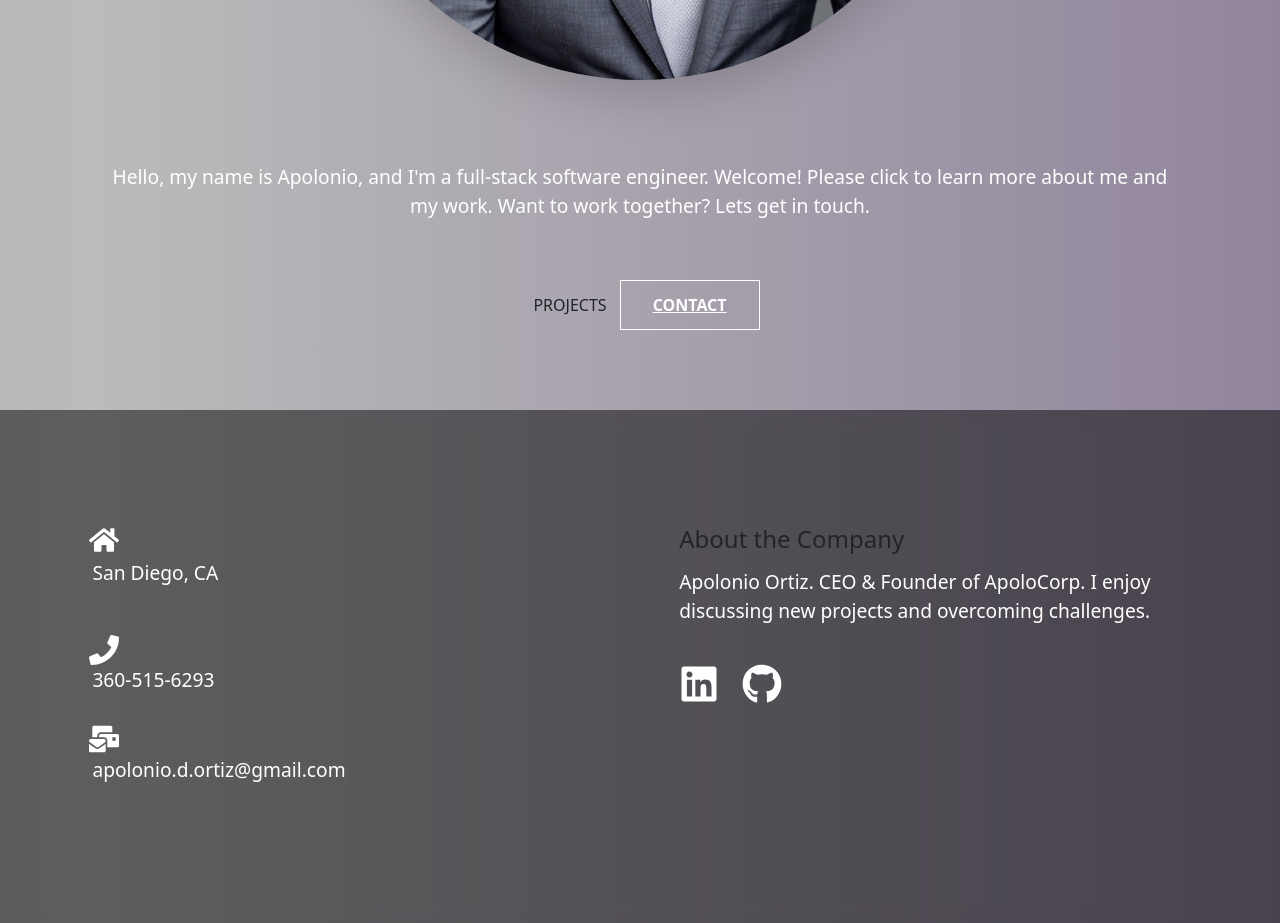
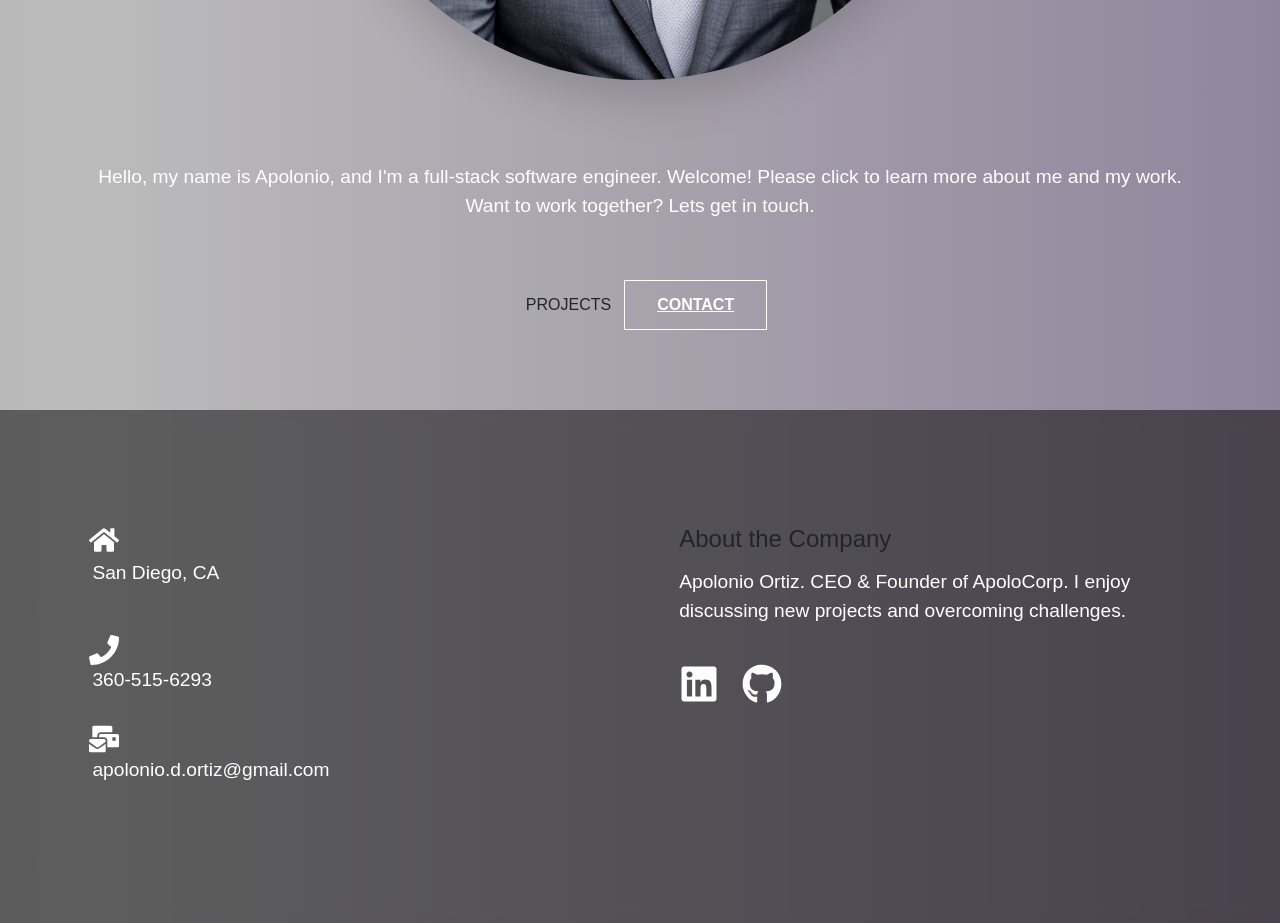
Before and after one commit to SunGodApollo/portfolio-project, a React (Create React App) app: page / in a window 1280 px wide. Shown: the part 1180-2103 px from the top of the page. Built offline with nearby package versions, Linux system fonts and the light colour scheme.

Commit message:
tweaking stuff

```diff
--- a/src/App.css
+++ b/src/App.css
@@ -18,11 +18,13 @@
 
 
 
-@font-face {
-  font-family: 'Abel-Regular.ttf';
-  src: url("./fonts/Abel-Regular.ttf")
-
-}
+  @import url('https://fonts.googleapis.com/css2?family=Abel&display=swap');
+  *{
+    box-sizing: border-box;
+    margin: 0;
+    padding: 0;
+    font-family: 'Abel', sans-serif;
+  }
 
 
   h1, h4, p, a {
@@ -47,9 +49,9 @@
     padding: 12px 32px;
     font-size: 1rem;
     text-transform: uppercase;
-    background: purple;
+    background: rgb(81, 79, 79);
     color: white;
-    border: 1px solid #fff;
+
     font-weight: 600;
     cursor: pointer
   }
--- a/src/App.js
+++ b/src/App.js
@@ -17,7 +17,7 @@ import "./index.css"
 
 const App = () => {
 
-  const [projects, setProjects] = useState([])
+
 
 
   return(
@@ -27,7 +27,7 @@ const App = () => {
 
       <Routes>
         <Route path="/" element={<Home />} />
-        <Route path="/projects" element={<Projects projects={projects}/>} />
+        <Route path="/projects" element={<Projects projects={Projects}/>} />
         <Route path="/about" element={<About about={About}/>} />
         <Route path="/contact" element={<Contact contact={Contact}/>} />
         <Route path="*" element={<NotFound />} />
--- a/src/components/AboutContent.js
+++ b/src/components/AboutContent.js
@@ -9,8 +9,8 @@ const AboutContent = () => {
             <div className="left">
                 <h1>Who Am I?</h1>
                 <p>I'm a deez nutz developer. I create responsive and secure websites for deez nutz</p>
-                <Link to="/contact">
-                    <button className="btn">Contact</button>
+                <Link to="/contact" className="btn">
+                   Contact
                 </Link>
             </div>
 
--- a/src/components/FormStyles.css
+++ b/src/components/FormStyles.css
@@ -8,7 +8,7 @@ form {
     flex-direction: column;
     padding: 4rem 1rem;
     margin: auto;
-    max-width: 600px;
+    max-width: 700px;
 
 }
 
--- a/src/index.css
+++ b/src/index.css
@@ -4,14 +4,7 @@
 
 body {
   margin: 0;
-  font-family: -apple-system, BlinkMacSystemFont, 'Segoe UI', 'Roboto', 'Oxygen',
-    'Ubuntu', 'Cantarell', 'Fira Sans', 'Droid Sans', 'Helvetica Neue',
-    sans-serif;
+
   -webkit-font-smoothing: antialiased;
   -moz-osx-font-smoothing: grayscale;
 }
-
-code {
-  font-family: source-code-pro, Menlo, Monaco, Consolas, 'Courier New',
-    monospace;
-}
```
